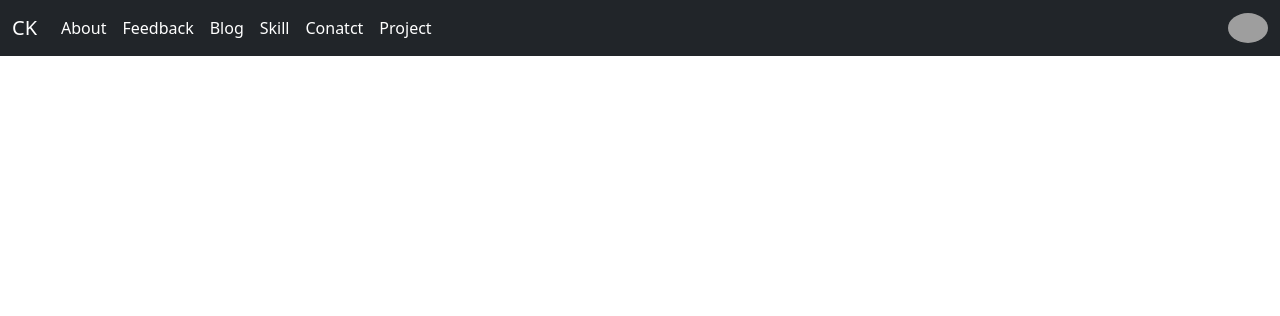
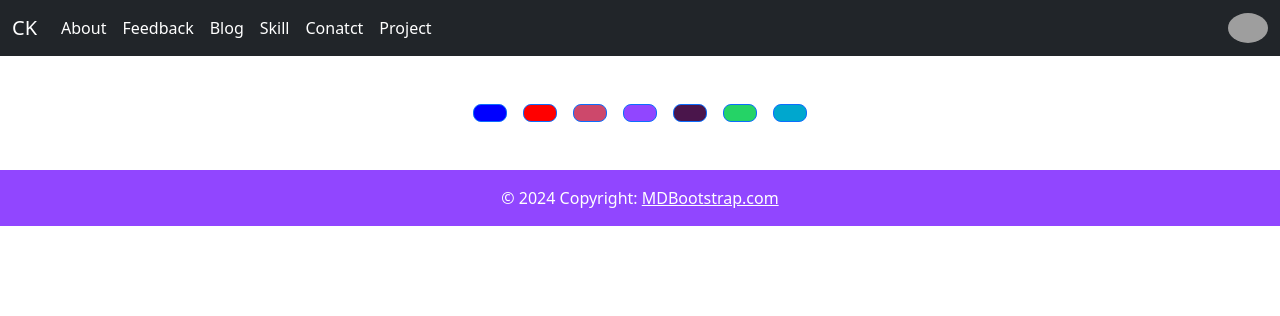
Before and after one commit to chanchol-kumar/my_portfolio, a Django app: page / in a window 1280 px wide. Shown: the top 316 px of the page. Run offline with Django 4.2, Linux system fonts and the light colour scheme; grey boxes are pictures that could not be loaded.

Commit message:
Adding Footer...

```diff
--- a/informations/templates/base.html
+++ b/informations/templates/base.html
@@ -47,6 +47,41 @@
           </div>
       </nav>
     {% block content %}{% endblock %}
+
+    <footer class="text-center text-lg-start" style="background-color: white;">
+      <div class="container d-flex justify-content-center py-5">
+        <button type="button" class="btn btn-primary btn-lg btn-floating mx-2" style="background-color: blue;">
+          <i class="fab fa-facebook-f"></i>
+        </button>
+        <button type="button" class="btn btn-primary btn-lg btn-floating mx-2" style="background-color: red;">
+          <i class="fab fa-youtube"></i>
+        </button>
+        <button type="button" class="btn btn-primary btn-lg btn-floating mx-2" style="background-color: #cd486b ;">
+          <i class="fab fa-instagram"></i>
+        </button>
+        <button type="button" class="btn btn-primary btn-lg btn-floating mx-2" style="background-color: #9146ff;">
+          <i class="fab fa-twitter"></i>
+        </button>
+        <button type="button" class="btn btn-primary btn-lg btn-floating mx-2" style="background-color: #4a154b;">
+          <i class="fab fa-github"></i>
+        </button>
+        <button type="button" class="btn btn-primary btn-lg btn-floating mx-2" style="background-color: #25d366;">
+          <i class="fab fa-whatsapp"></i>
+        </button>
+        <button type="button" class="btn btn-primary btn-lg btn-floating mx-2" style="background-color: #00a7ce;">
+          <i class="fab fa-discord"></i>
+        </button>
+      </div>
+
+      <div class="text-center text-white p-3" style="background-color: #9146ff;">
+        © 2024 Copyright:
+        <a class="text-white" href="https://mdbootstrap.com/">MDBootstrap.com</a>
+      </div>
+    </footer>
+
+
+
+
     <script src="https://cdn.jsdelivr.net/npm/bootstrap@5.3.2/dist/js/bootstrap.bundle.min.js" integrity="sha384-C6RzsynM9kWDrMNeT87bh95OGNyZPhcTNXj1NW7RuBCsyN/o0jlpcV8Qyq46cDfL" crossorigin="anonymous"></script>
   </body>
 </html>
```
